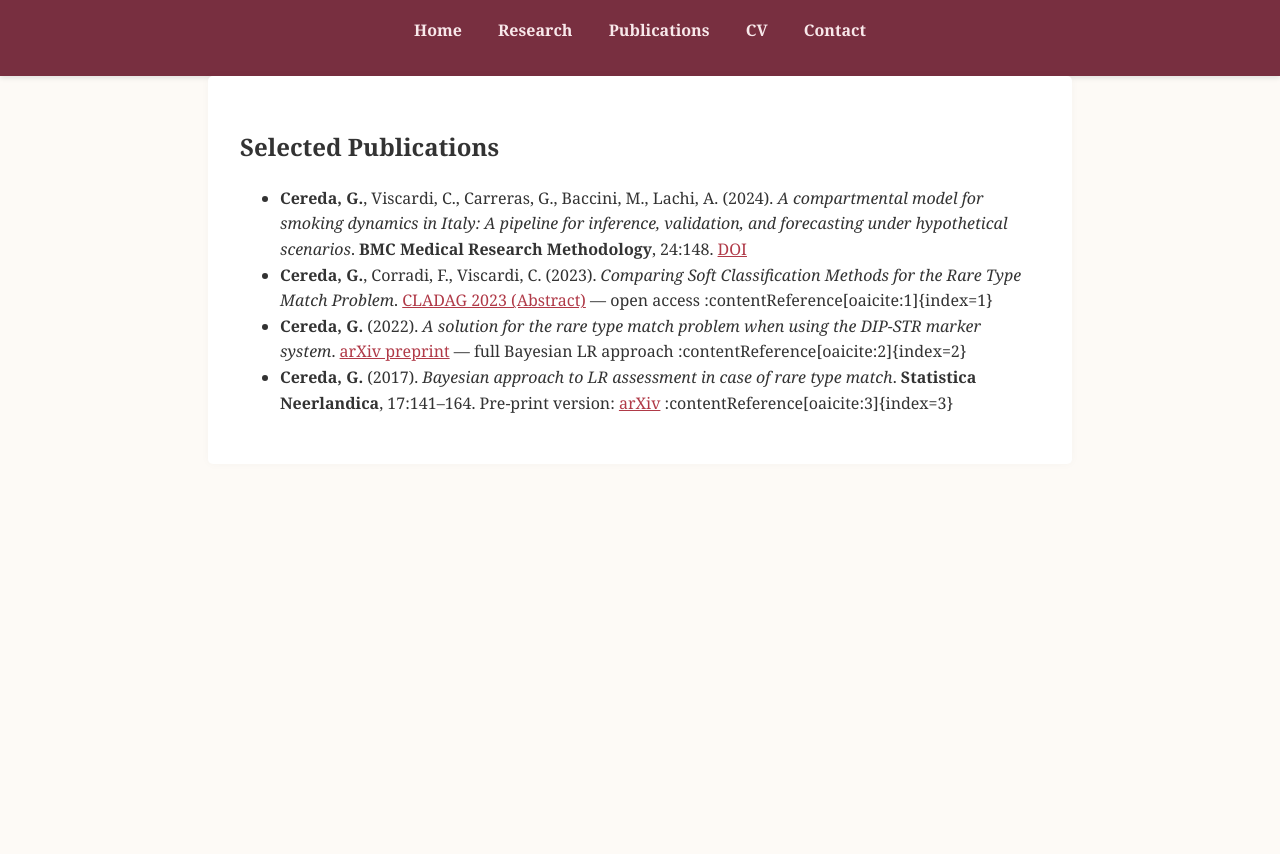
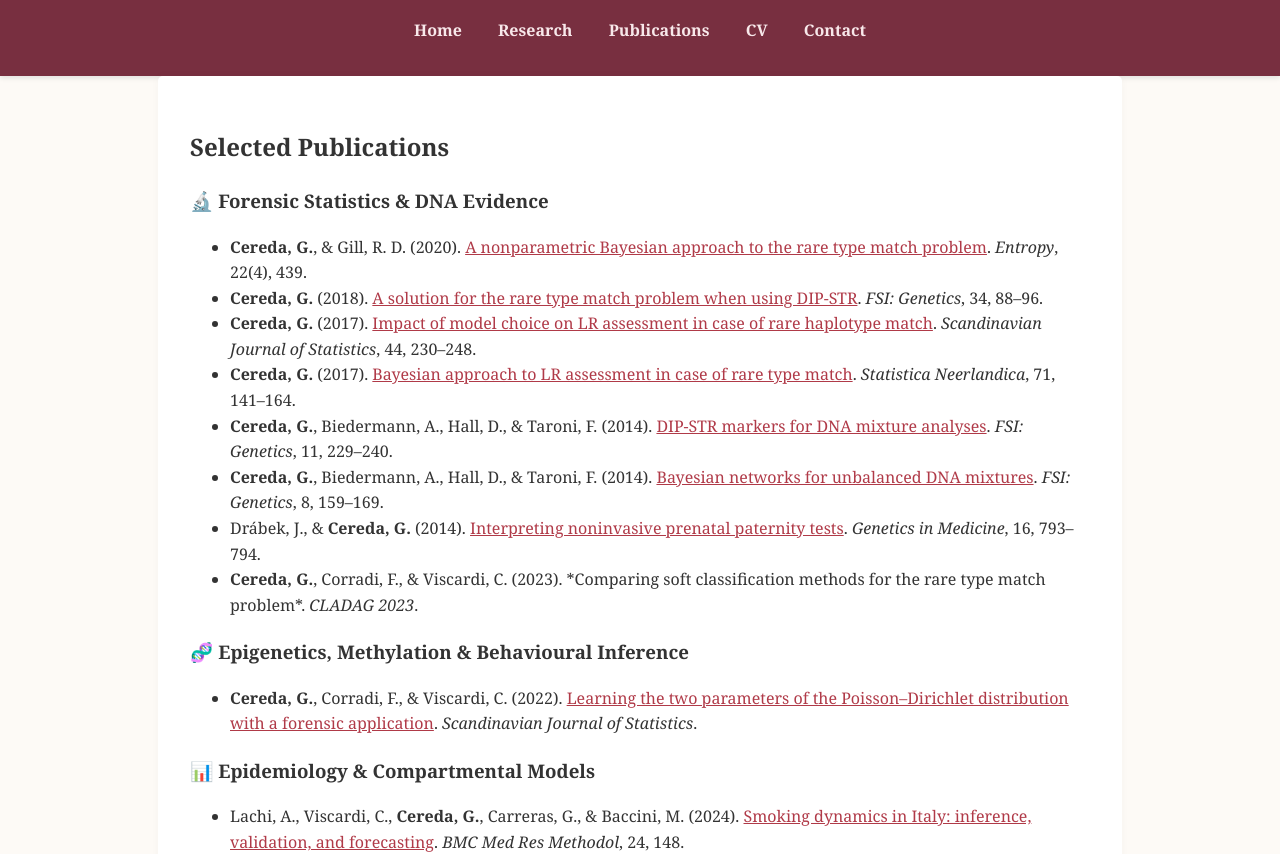
Before and after one commit to giuliacereda/giuliacereda.github.io, a plain HTML site: page publications.html in a window 1280 px wide. Shown: the part 108-962 px from the top of the page. Before the commit the page ends 800 px from the top, so only its background shows below. Drawn offline with Linux system fonts and the light colour scheme.

Commit message:
Update publications.html

```diff
--- a/publications.html
+++ b/publications.html
@@ -16,32 +16,32 @@
       <a href="contact.html">Contact</a>
     </nav>
   </header>
+  <main style="max-width: 900px; margin: auto; padding: 2em;">
+    <h2>Selected Publications</h2>
 
-  <main style="max-width: 800px; margin: auto; padding: 2em;">
-    <h2>Selected Publications</h2>
+    <h3>🔬 Forensic Statistics & DNA Evidence</h3>
     <ul>
-      <li>
-        <strong>Cereda, G.</strong>, Viscardi, C., Carreras, G., Baccini, M., Lachi, A. (2024).
-        <em>A compartmental model for smoking dynamics in Italy: A pipeline for inference, validation, and forecasting under hypothetical scenarios</em>.
-        <strong>BMC Medical Research Methodology</strong>, 24:148.
-        <a href="https://doi.org/10.1186/s12874-024-02271-w" target="_blank">DOI</a>
-      </li>
-      <li>
-        <strong>Cereda, G.</strong>, Corradi, F., Viscardi, C. (2023).
-        <em>Comparing Soft Classification Methods for the Rare Type Match Problem</em>.
-        <a href="https://hdl.handle.net/2158/1343473" target="_blank">CLADAG 2023 (Abstract)</a> — open access :contentReference[oaicite:1]{index=1}
-      </li>
-      <li>
-        <strong>Cereda, G.</strong> (2022).
-        <em>A solution for the rare type match problem when using the DIP‑STR marker system</em>.
-        <a href="https://arxiv.org/abs/2206.07675" target="_blank">arXiv preprint</a> — full Bayesian LR approach :contentReference[oaicite:2]{index=2}
-      </li>
-      <li>
-        <strong>Cereda, G.</strong> (2017).
-        <em>Bayesian approach to LR assessment in case of rare type match</em>.
-        <strong>Statistica Neerlandica</strong>, 17:141–164.
-        Pre‑print version: <a href="https://arxiv.org/abs/1502.02406" target="_blank">arXiv</a> :contentReference[oaicite:3]{index=3}
-      </li>
+      <li><strong>Cereda, G.</strong>, & Gill, R. D. (2020). <a href="https://doi.org/10.3390/e22040439">A nonparametric Bayesian approach to the rare type match problem</a>. <em>Entropy</em>, 22(4), 439.</li>
+      <li><strong>Cereda, G.</strong> (2018). <a href="https://doi.org/10.1016/j.fsigen.2018.02.004">A solution for the rare type match problem when using DIP-STR</a>. <em>FSI: Genetics</em>, 34, 88–96.</li>
+      <li><strong>Cereda, G.</strong> (2017). <a href="https://doi.org/10.1111/sjos.12259">Impact of model choice on LR assessment in case of rare haplotype match</a>. <em>Scandinavian Journal of Statistics</em>, 44, 230–248.</li>
+      <li><strong>Cereda, G.</strong> (2017). <a href="https://doi.org/10.1111/stan.12114">Bayesian approach to LR assessment in case of rare type match</a>. <em>Statistica Neerlandica</em>, 71, 141–164.</li>
+      <li><strong>Cereda, G.</strong>, Biedermann, A., Hall, D., & Taroni, F. (2014). <a href="https://doi.org/10.1016/j.fsigen.2014.01.005">DIP-STR markers for DNA mixture analyses</a>. <em>FSI: Genetics</em>, 11, 229–240.</li>
+      <li><strong>Cereda, G.</strong>, Biedermann, A., Hall, D., & Taroni, F. (2014). <a href="https://doi.org/10.1016/j.fsigen.2013.10.003">Bayesian networks for unbalanced DNA mixtures</a>. <em>FSI: Genetics</em>, 8, 159–169.</li>
+      <li>Drábek, J., & <strong>Cereda, G.</strong> (2014). <a href="https://doi.org/10.1038/gim.2014.13">Interpreting noninvasive prenatal paternity tests</a>. <em>Genetics in Medicine</em>, 16, 793–794.</li>
+      <li><strong>Cereda, G.</strong>, Corradi, F., & Viscardi, C. (2023). *Comparing soft classification methods for the rare type match problem*. <em>CLADAG 2023</em>.</li>
+    </ul>
+
+    <h3>🧬 Epigenetics, Methylation & Behavioural Inference</h3>
+    <ul>
+      <li><strong>Cereda, G.</strong>, Corradi, F., & Viscardi, C. (2022). <a href="https://doi.org/10.1111/sjos.12575">Learning the two parameters of the Poisson–Dirichlet distribution with a forensic application</a>. <em>Scandinavian Journal of Statistics</em>.</li>
+    </ul>
+
+    <h3>📊 Epidemiology & Compartmental Models</h3>
+    <ul>
+      <li>Lachi, A., Viscardi, C., <strong>Cereda, G.</strong>, Carreras, G., & Baccini, M. (2024). <a href="https://doi.org/10.1186/s12874-024-02271-w">Smoking dynamics in Italy: inference, validation, and forecasting</a>. <em>BMC Med Res Methodol</em>, 24, 148.</li>
+      <li>Marra, M., Baccini, M., <strong>Cereda, G.</strong>, et al. (2023). <a href="https://doi.org/10.19191/EP23.3.A576.054">Strategie di screening per contenere COVID-19 nella scuola</a>. <em>Epidemiologia e Prevenzione</em>, 47, 152–171.</li>
+      <li>Levi, M., <strong>Cereda, G.</strong>, et al. (2023). <a href="https://doi.org/10.3390/ijerph20031912">Transmission routes of SARS-CoV-2 after the third wave in Tuscany</a>. <em>IJERPH</em>, 20(3), 1912.</li>
+      <li><strong>Cereda, G.</strong>, Viscardi, C., & Baccini, M. (2022). <a href="https://doi.org/10.3389/fpubh.2022.919456">Bayesian meta-analysis of regional SARS-CoV-2 epidemic dynamics</a>. <em>Frontiers in Public Health</em>, 10.</li>
     </ul>
   </main>
 </body>
```
